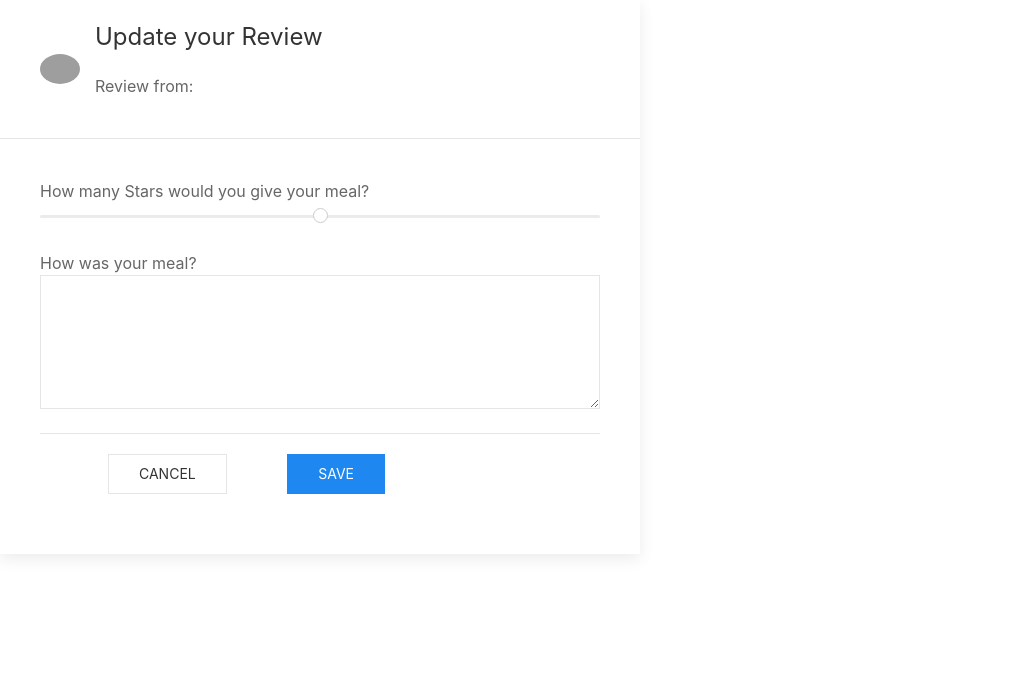
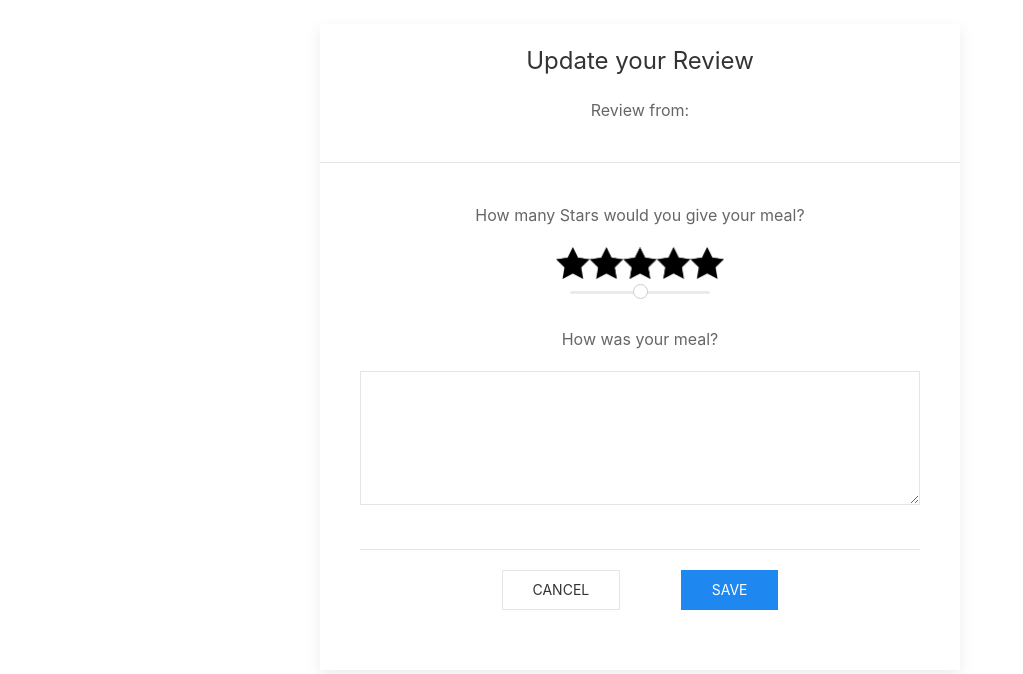
Before and after one commit to Code-Institute-Submissions/pigginnel, a Flask app: template templates/edit_review.html in a window 1280 px wide. Shown: the part 126-800 px from the top of the page, without its empty margins (0-1023 px from the left). Run offline with Flask 2, Linux system fonts and the light colour scheme; the template is opened without the code that fills it, so the values that code supplies are empty; some libraries are stand-ins or nearby versions; grey boxes are pictures that could not be loaded.

Commit message:
FIX: Style review forms

```diff
--- a/static/css/main.css
+++ b/static/css/main.css
@@ -121,3 +121,22 @@ a:hover {
     margin-top: 3vh;
     margin-left: 2%;
 }
+
+#reviewModal {
+text-align: center;
+}
+
+#edit_review_section {
+    margin-top: 3vh;
+    text-align: center;
+    margin-left: 25%;
+    margin-right: 25%;
+}
+
+#editStars {
+    max-width: 25%;
+}
+
+#selectStars {
+    max-width: 90%;
+}
--- a/templates/edit_review.html
+++ b/templates/edit_review.html
@@ -1,32 +1,35 @@
-
 {% extends "base.html" %}
-
 {% block content %}
-        <div class="uk-card uk-card-default uk-width-1-2@m">
+<section id="edit_review_section">
+    <div class="uk-card uk-card-default editReview">
         <div class="uk-card-header">
             <div class="uk-grid-small uk-flex-middle" uk-grid>
-                    <div class="uk-width-auto">
-                        <img class="uk-border-circle" width="40" height="40" src="images/avatar.jpg">
-                    </div>
                 <div class="uk-width-expand">
                     <h3 class="uk-card-title uk-margin-remove-bottom">Update your Review</h3>
-                        <p>Review from:</p><p class="uk-text-meta uk-margin-remove-top">{{ review.date }}</p>
+                    <p>Review from:</p>
+                    <p class="uk-text-meta uk-margin-remove-top">{{ review.date }}</p>
                 </div>
             </div>
         </div>
         <div class="uk-card-body">
             <form method="POST" action="{{ url_for('edit_review', review_id=review._id) }}">
-                    <label for="stars">How many Stars would you give your meal?</label><br />
-                    <input class="uk-range" type="range" value="{{ review.stars }}" min="1" max="5" step="1" id="stars" name="stars"
-                        required /><br /><br />
+                <div class="uk-margin">
+                    <label class="starsTitle" for="stars">How many Stars would you give your meal?</label><br />
+                </div>
+                <img src="{{url_for('static', filename='/img/5star.png')}}" style="max-width: 30%;" align="middle" class=refStars /><br />
+                <input class="uk-range" style="width: 81%" type="range" value="{{ review.stars }}" min="1" max="5"
+                    step="1" id="editStars" name="stars" required /><br /><br />
                 <label for="review">How was your meal?</label>
-                    <textarea class="uk-textarea" rows="5" id="review" name="review" placeholder="{{ review.review }}"required></textarea><br /><br />
+                <div class="uk-margin">
+                    <textarea class="uk-textarea" rows="5" id="review" name="review" placeholder="{{ review.review }}"
+                        required></textarea></textarea><br /><br />
+                </div>
                 <div class="uk-card-footer">
                     <a class="uk-button uk-button-default uk-modal-close" href="{{ url_for('dashboard') }}">Cancel</a>
                     <button class="uk-button uk-button-primary" type="submit">Save</button>
                 </div>
             </form>
         </div>
-
     </div>
+</section>
 {% endblock %}
```
Also changed, not shown: templates/dashboard.html (+27 -8 lines), templates/dashboard_reviews.html (+14 -7 lines). Lines whose indentation alone changed are shown as unchanged.
